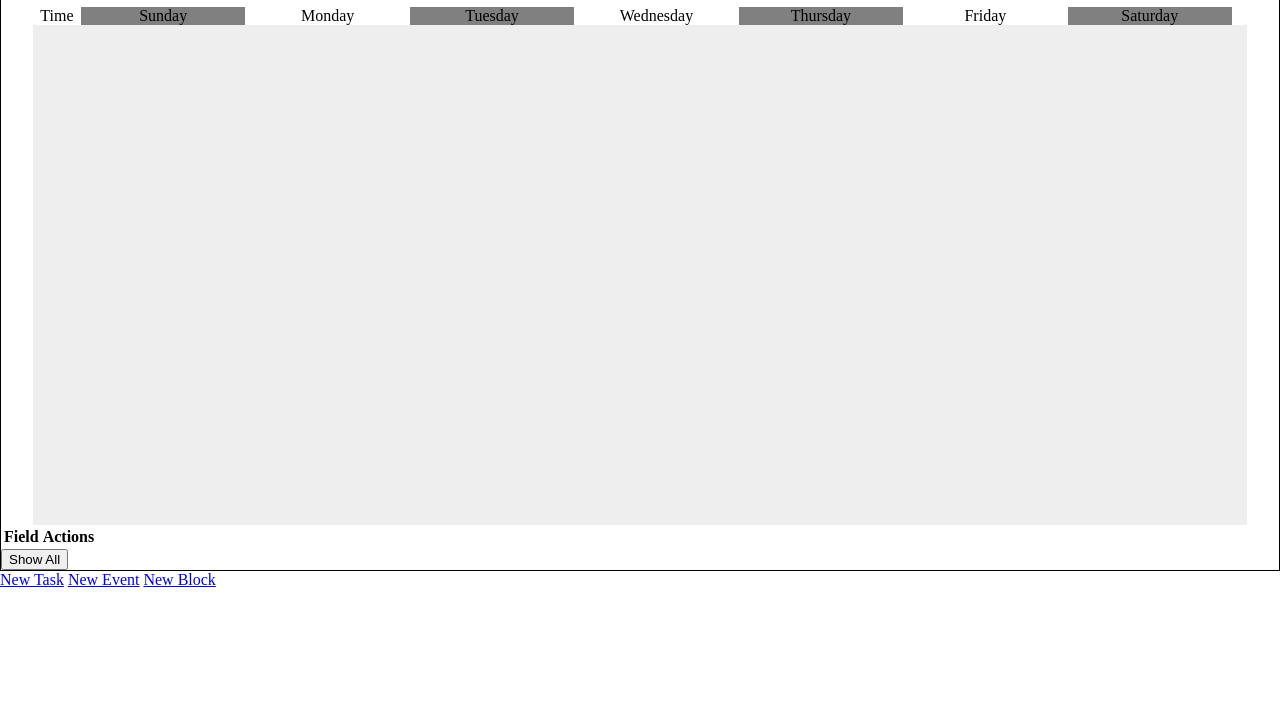
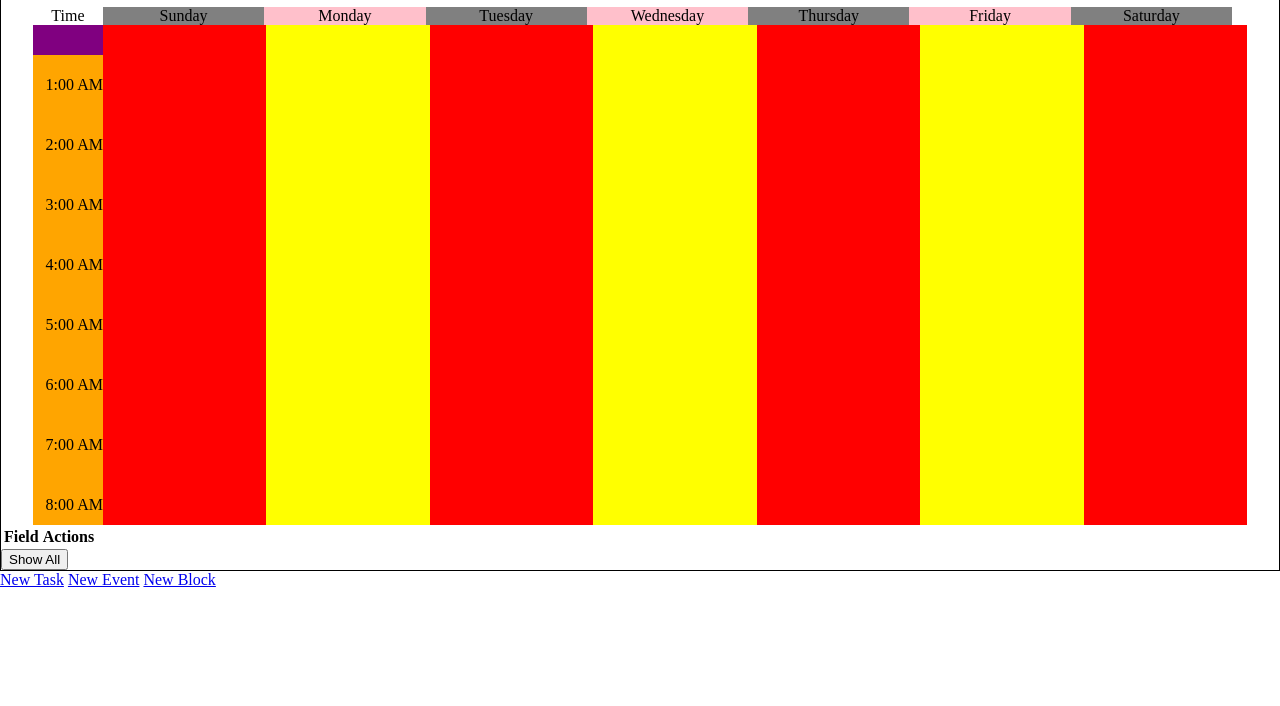
Before and after one commit to WolfElkan/Calendar, a website: page client/index.html at #!/events in a window 1280 px wide. Shown: the part 94-800 px from the top of the page. Drawn offline with nearby package versions, Linux system fonts and the light colour scheme; some packages are replaced by stand-ins of ours; no server answers.

Commit message:
Hour markers added

```diff
--- a/bower.json
+++ b/bower.json
@@ -16,6 +16,7 @@
   ],
   "dependencies": {
     "angular": "^1.6.4",
-    "angular-route": "^1.6.4"
+    "angular-route": "^1.6.4",
+    "angular-sanitize": "^1.6.4"
   }
 }
--- a/client/app.js
+++ b/client/app.js
@@ -1,4 +1,4 @@
-var app = angular.module('app', ['ngRoute'])
+var app = angular.module('app', ['ngRoute','ngSanitize'])
 
 app.config(function($routeProvider) {
 	$routeProvider.when('/blocks/edit/:id',{
--- a/client/assets/Event/index/IndexEvent.html
+++ b/client/assets/Event/index/IndexEvent.html
@@ -2,32 +2,48 @@
 <div class="calendar-box">
 	<div class="time-sep">Time</div><div class="day-head">Sunday</div><div class="day-head">Monday</div><div class="day-head">Tuesday</div><div class="day-head">Wednesday</div><div class="day-head">Thursday</div><div class="day-head">Friday</div><div class="day-head">Saturday</div>
 	<div class="calendar-scroll">
-		<div class="calendar">
-			{{events}}
-			<div class="new-event">+</div>
-			<div class="new-event">+</div>
-			<div class="new-event">+</div>
-			<div class="new-event">+</div>
-			<div class="new-event">+</div>
-			<div class="new-event">+</div>
-			<div class="new-event">+</div>
-			<div class="new-event">+</div>
-			<div class="new-event">+</div>
-			<div class="new-event">+</div>
-			<div class="new-event">+</div>
-			<div class="new-event">+</div>
-			<div class="new-event">+</div>
-			<div class="new-event">+</div>
-			<div class="new-event">+</div>
-			<div class="new-event">+</div>
-			<div class="new-event">+</div>
-			<div class="new-event">+</div>
-			<div class="new-event">+</div>
-			<div class="new-event">+</div>
-			<div class="new-event">+</div>
-			<div class="new-event">+</div>
-			<div class="new-event">+</div>
-			<div class="new-event">+</div>
+		<div class="calendar" ng-bind-html="events">
+			<div class="time-bar">
+				<div class="midnight"></div>
+				<div class="hour">1:00 AM</div>
+				<div class="hour">2:00 AM</div>
+				<div class="hour">3:00 AM</div>
+				<div class="hour">4:00 AM</div>
+				<div class="hour">5:00 AM</div>
+				<div class="hour">6:00 AM</div>
+				<div class="hour">7:00 AM</div>
+				<div class="hour">8:00 AM</div>
+				<div class="hour">9:00 AM</div>
+				<div class="hour">10:00 AM</div>
+				<div class="hour">11:00 AM</div>
+				<div class="hour">12:00 PM</div>
+				<div class="hour">1:00 PM</div>
+				<div class="hour">2:00 PM</div>
+				<div class="hour">3:00 PM</div>
+				<div class="hour">4:00 PM</div>
+				<div class="hour">5:00 PM</div>
+				<div class="hour">6:00 PM</div>
+				<div class="hour">7:00 PM</div>
+				<div class="hour">8:00 PM</div>
+				<div class="hour">9:00 PM</div>
+				<div class="hour">10:00 PM</div>
+				<div class="hour">11:00 PM</div>
+			</div><div class="day">
+
+			</div><div class="day">
+
+			</div><div class="day">
+
+			</div><div class="day">
+
+			</div><div class="day">
+
+			</div><div class="day">
+
+			</div><div class="day">
+
+			</div>
+
 		</div>
 	</div>
 </div>
--- a/client/assets/Event/index/IndexEvent.js
+++ b/client/assets/Event/index/IndexEvent.js
@@ -1,5 +1,5 @@
-app.controller('IndexEvent',['$','$scope','$location','EventFactory',
-	                function( $ , $scope , $location , EventFactory) {
+app.controller('IndexEvent',['$','$sce','$scope','$location','EventFactory',
+	                function( $ , $sce , $scope , $location , EventFactory) {
 
 	EventFactory.get(function(content) {
 		var events = []
@@ -8,7 +8,11 @@ app.controller('IndexEvent',['$','$scope','$location','EventFactory',
 		}
 	})
 
-
+	$scope.events = `
+	<div class="time-bar">
+		<div class="midnight"></div>
+	</div>`
+	`<div class="day"></div><div class="day"></div><div class="day"></div><div class="day"></div><div class="day"></div><div class="day"></div><div class="day"></div>`
 
 	// $.foo()
 
--- a/client/index.html
+++ b/client/index.html
@@ -6,6 +6,7 @@
 		<link rel='stylesheet' type='text/css' href='static/style.css'>
 		<script src='angular/angular.js'></script>
 		<script src='angular-route/angular-route.js'></script>
+		<script src='angular-sanitize/angular-sanitize.js'></script>
 		<script src='app.js'></script>
 		<script src='assets/FindService.js'></script>
 		<script src='assets/ValidService.js'></script>
--- a/client/static/style.css
+++ b/client/static/style.css
@@ -1,3 +1,7 @@
+* {
+	vertical-align: top;
+}
+
 .error {
 	color: red;
 }
@@ -11,26 +15,52 @@ html, body, div {
 	border: solid black 1px;
 }
 
+/* CALENDAR */
+/*  Variables
+	minute_height = 60py
+	time_bar_width = 70px
+	scroll_bar_width = 15px
+ */
+
 .calendar-box {
 	width: 95%;
 	padding: 0 2.5%;
 }
 
 .calendar {
-	height: 1440px;
+	height: 1440px; /* minute_height * 24 */
 	width: 100%;
 }
 
-.time-sep {
-	width: 48px;
+.time-sep, .time-bar {
+	width: 70px; /* time_bar_width */
 	display: inline-block;
 	text-align: center;
 }
 
+.time-bar {
+	height: 1440px; /* minute_height * 24 */
+	background-color: blue;
+}
+
+.midnight {
+	height: 30px; /* minute_height / 2 */
+	background-color: purple;
+}
+
+.hour {
+	height: 60px; /* minute_height */
+	background-color: orange;
+	text-align: right;
+	line-height: 60px; /* minute_height */
+	width: 100%;
+}
+
 .day-head {
 	display: inline-block;
-	width: calc(14.286% - 9px);
+	width: calc(14.286% - 12.14px); /* 100%/7 - (scroll_bar_width + time_bar_width)/7 */
 	text-align: center;
+	background-color: pink;
 }
 
 .day-head:nth-child(even) {
@@ -38,8 +68,14 @@ html, body, div {
 }
 
 .day {
-	width: calc(14.286% - 9px);
-	display: inline;
+	width: calc(14.286% - 10px); /* 100%/7 - time_bar_width/7 */
+	height: 100%;
+	display: inline-block;
+	background-color: red;
+}
+
+.day:nth-child(odd) {
+	background-color: yellow;
 }
 
 .calendar-scroll {
@@ -55,14 +91,14 @@ html, body, div {
 }
 
 .new-event {
-	width: calc(14.286% - 9px);
-	height: 60px;
+	width: calc(14.286% - 12.14px); /* 100%/7 - (scroll_bar_width + time_bar_width)/7 */
+	height: 60px; /* minute_height */
 	text-align: center;
-	line-height: 55px;
-	font-size: 26px;
+	line-height: 55px; /* minute_height - 5px */
+	font-size: 26px; /* whatever looks nice */
 	color: rgba(255,255,255,0);
 	position: relative;
-	left: 48px;
+	left: 70px; /* time_bar_width */
 }
 
 .plus {
```
Also changed, not shown: 1 other file.
